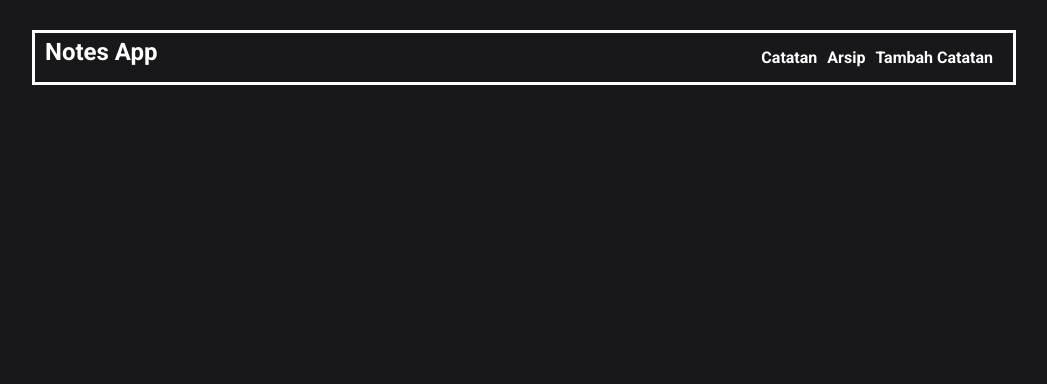
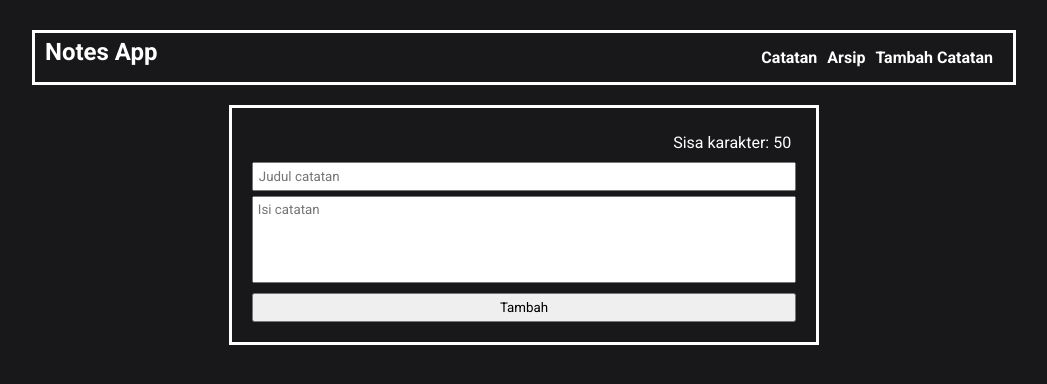
Before and after one commit to JohannesLumbantoruan/react-notes-app, a React (Vite) app: page /notes/add in a window 1280 px wide. Shown: the top 384 px of the page, without its empty margins (116-1163 px from the left). Built offline with nearby package versions, Linux system fonts and the light colour scheme.

Commit message:
Create detail page

```diff
--- a/src/components/ArchiveNote.jsx
+++ b/src/components/ArchiveNote.jsx
@@ -1,6 +1,6 @@
-export default function ArchiveNote({ id, archiveNote, showArchives }) {
+export default function ArchiveNote({ id, archiveNote, isArchive }) {
     return (
-        showArchives ?
+        isArchive ?
             <button onClick={() => archiveNote(id)}>Kembalikan</button>
         :
             <button onClick={() => archiveNote(id)}>Arsipkan</button>
--- a/src/components/NoteApp.jsx
+++ b/src/components/NoteApp.jsx
@@ -3,6 +3,8 @@ import { Routes, Route } from "react-router-dom";
 import HomePage from "../pages/HomePage";
 import ArchivesPage from "../pages/ArchivesPage";
 import Navigation from "./Navigation";
+import AddPage from "../pages/AddPage";
+import DetailPage from "../pages/DetailPage";
 
 export default class NoteApp extends React.Component {
     render() {
@@ -15,6 +17,8 @@ export default class NoteApp extends React.Component {
                     <Routes>
                         <Route path="/" element={<HomePage />} />
                         <Route path="/archives" element={<ArchivesPage />} />
+                        <Route path="/notes/add" element={<AddPage />} />
+                        <Route path="/notes/:id" element={<DetailPage />} />
                     </Routes>
                 </main>
             </div>
--- a/src/components/NoteItem.jsx
+++ b/src/components/NoteItem.jsx
@@ -1,18 +1,21 @@
+import { Link } from "react-router-dom";
 import formatDate from "../utils/formatDate";
 import ArchiveNote from "./ArchiveNote";
 import DeleteNote from "./DeleteNote";
 
-export default function NoteItem({ note, deleteNote, archiveNote, showArchives }) {
+export default function NoteItem({ note, deleteNote, archiveNote, isArchive }) {
     return (
         <div className="note-item">
             <div className="note-item__content">
-                <h3 className="note-title">{note.title}</h3>
+                <h3 className="note-title">
+                    <Link to={`/notes/${note.id}`}>{note.title}</Link>
+                </h3>
                 <p className="note-date">{formatDate(note.createdAt)}</p>
                 <p className="note-body">{note.body}</p>
             </div>
             <div className="note-item__buttons">
                 <DeleteNote deleteNote={deleteNote} id={note.id} />
-                <ArchiveNote archiveNote={archiveNote} id={note.id} showArchives={showArchives} />
+                <ArchiveNote archiveNote={archiveNote} id={note.id} isArchive={isArchive} />
             </div>
         </div>
     );
--- a/src/components/NoteList.jsx
+++ b/src/components/NoteList.jsx
@@ -13,7 +13,7 @@ export default function NoteList({ notes, deleteNote, archiveNote, isArchive })
             <div className="note-items">
                 {
                     notes.map((note) => (
-                        <NoteItem key={note.id} note={note} deleteNote={deleteNote} archiveNote={archiveNote} />
+                        <NoteItem key={note.id} note={note} deleteNote={deleteNote} archiveNote={archiveNote} isArchive={isArchive} />
                     ))
                 }
             </div>
--- a/src/data/notes.js
+++ b/src/data/notes.js
@@ -51,6 +51,10 @@ function getArchivedNotes() {
     return notes.filter((note) => note.archived);
 }
 
+function getNote(id) {
+    return notes.filter((note) => note.id === id)[0];
+}
+
 function addNote(note) {
     notes = [
         {
@@ -93,5 +97,6 @@ export {
     addNote,
     deleteNote,
     archiveNote,
-    unArchiveNote
+    unArchiveNote,
+    getNote
 };
--- /dev/null
+++ b/src/pages/AddPage.jsx
@@ -0,0 +1,69 @@
+import React from "react";
+import { addNote } from "../data/notes";
+import { useNavigate } from "react-router-dom";
+
+export default function AddPageWrapper() {
+    const navigate = useNavigate();
+
+    return <AddPage navigate={navigate} />
+}
+
+class AddPage extends React.Component {
+    constructor(props) {
+        super(props);
+
+        this.state = {
+            title: '',
+            body: '',
+            charTotal: 50
+        }
+
+        this.onSubmitHandler = this.onSubmitHandler.bind(this);
+        this.onTitleChangeHandler = this.onTitleChangeHandler.bind(this);
+        this.onBodyChangeHandler = this.onBodyChangeHandler.bind(this);
+    }
+
+    onTitleChangeHandler(event) {
+        let title = event.target.value;
+
+        if (title.length > 50) {
+            title = title.slice(0, 51);
+            this.setState((prev) => ({
+                ...prev,
+                charTotal: 0
+            }));
+        } else {
+            this.setState((prev) => ({
+                ...prev,
+                title,
+                charTotal: 50 - title.length
+            }));
+        }
+    }
+
+    onBodyChangeHandler(event) {
+        this.setState({ body: event.target.value });
+    }
+
+    onSubmitHandler(event) {
+        event.preventDefault();
+
+        addNote({
+            title: this.state.title,
+            body: this.state.body
+        });
+
+        this.props.navigate('/');
+    }
+
+    render() {
+        return (
+            <form className="note-add-form" onSubmit={this.onSubmitHandler}>
+                <p>Sisa karakter: {this.state.charTotal}</p>
+                <input type="text" placeholder="Judul catatan" value={this.state.title} onChange={this.onTitleChangeHandler} />
+                <textarea rows="5" placeholder="Isi catatan" value={this.state.body} onChange={this.onBodyChangeHandler}></textarea>
+                <button type="submit">Tambah</button>
+            </form>
+        );
+    }
+}
--- a/src/pages/DetailPage.jsx
+++ b/src/pages/DetailPage.jsx
@@ -0,0 +1,64 @@
+import React from "react";
+import { useParams, Link, useNavigate } from "react-router-dom";
+import { archiveNote, deleteNote, getNote, unArchiveNote } from '../data/notes';
+import formatDate from "../utils/formatDate";
+import DeleteNote from "../components/DeleteNote";
+import ArchiveNote from "../components/ArchiveNote";
+
+export default function DetailPageWrapper() {
+    const { id } = useParams();
+    const navigate = useNavigate();
+
+    return <DetailPage noteId={id} navigate={navigate} />
+}
+
+class DetailPage extends React.Component {
+    constructor(props) {
+        super(props);
+
+        this.state = {
+            note: getNote(Number(props.noteId))
+        }
+
+        this.onDeleteHandler = this.onDeleteHandler.bind(this);
+        this.onArchiveHandler = this.onArchiveHandler.bind(this);
+    }
+
+    onArchiveHandler(id) {
+        const { note } = this.state;
+
+        if (note.archived) {
+            unArchiveNote(id);
+        } else {
+            archiveNote(id);
+        }
+
+        this.setState({ note: getNote(Number(this.props.noteId)) });
+    }
+
+    onDeleteHandler(id) {
+        deleteNote(id);
+
+        this.props.navigate('/');
+    }
+
+    render() {
+        const { note } = this.state;
+
+        return(
+            <div className="note-item note-detail">
+            <div className="note-item__content">
+                <h3 className="note-title">
+                    <Link to={`/notes/${note.id}`}>{note.title}</Link>
+                </h3>
+                <p className="note-date">{formatDate(note.createdAt)}</p>
+                <p className="note-body">{note.body}</p>
+            </div>
+            <div className="note-item__buttons">
+                <DeleteNote deleteNote={this.onDeleteHandler} id={note.id} />
+                <ArchiveNote archiveNote={this.onArchiveHandler} id={note.id} isArchive={note.archived} />
+            </div>
+        </div>
+        )
+    }
+}
--- a/src/styles/style.css
+++ b/src/styles/style.css
@@ -19,6 +19,15 @@
 .active {
     background-color: #fff !important;
     color: #000 !important;
+}
+
+a {
+    text-decoration: none;
+    color: #fff;
+
+    &:hover {
+        color: #e0e0e0;
+    }
 }
 
 .note-app {
@@ -75,6 +84,12 @@
     justify-content: space-between;
     border: solid #fff;
 
+    &.note-detail {
+        width: 50%;
+        margin-inline: auto;
+        margin-block: 20px;
+    }
+
     .note-item__content {
         padding: 10px 10px;
 
@@ -116,8 +131,8 @@
 
 .note-add-form {
     border: solid #fff;
-    padding: 10px;
-    margin-bottom: 10px;
+    padding: 20px;
+    margin-top: 20px;
     width: 60%;
     margin-inline: auto;
 
```
